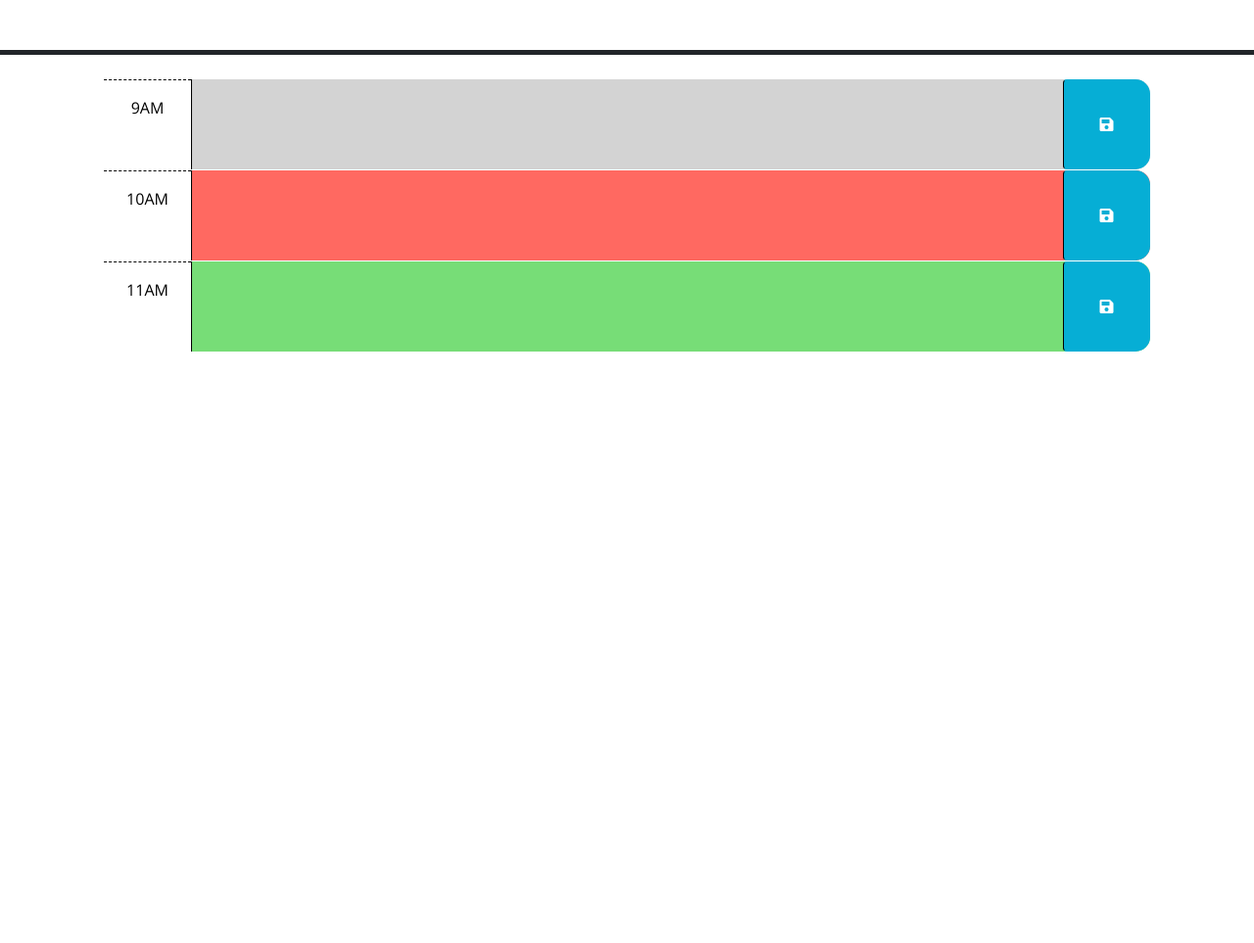
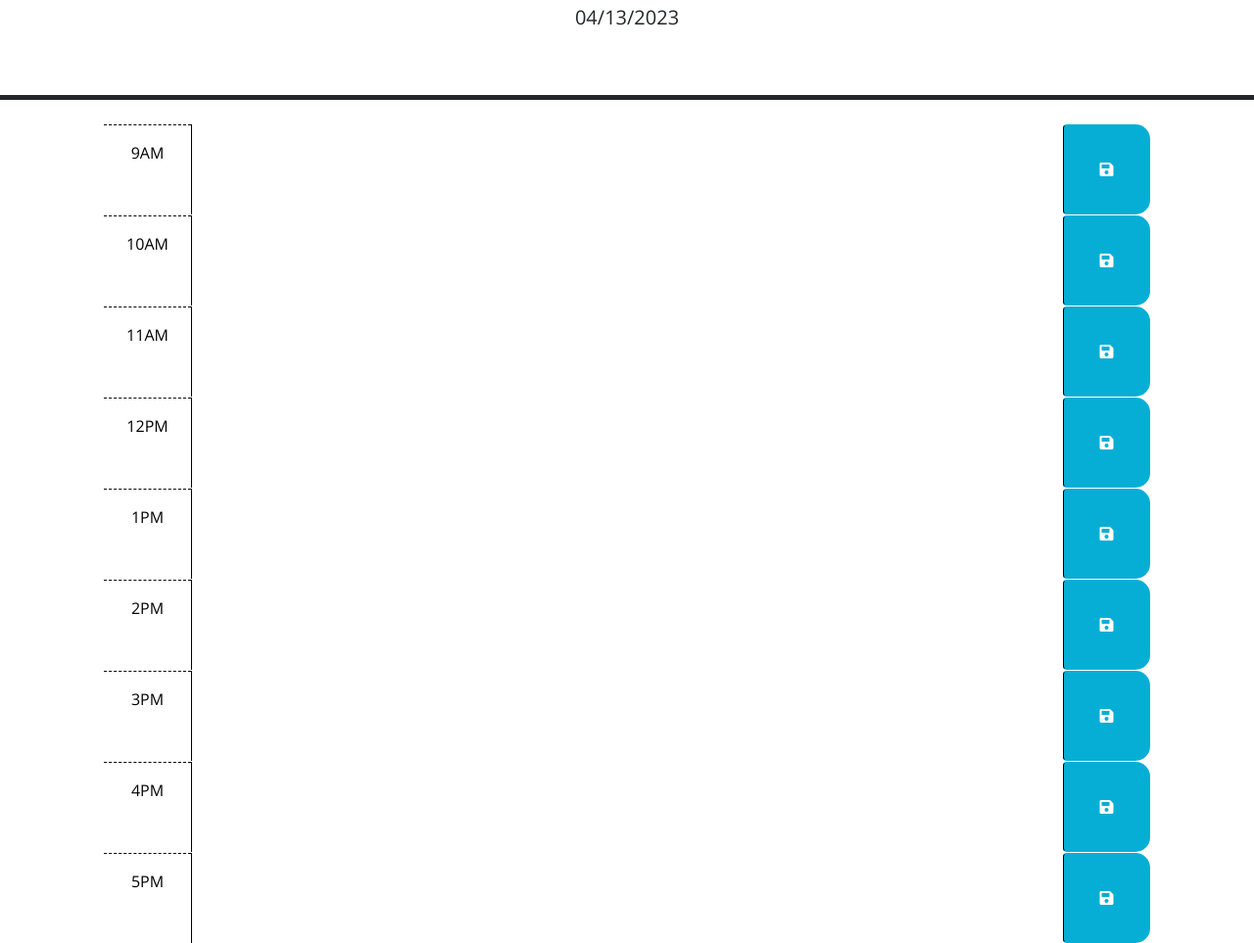
Before and after one commit to Badgers93/Challenge05Badgers, a plain HTML site: page Develop/index.html in a window 1280 px wide. Shown: the part 176-1139 px from the top of the page at 98% size. Before the commit the page ends 800 px from the top, so only its background shows below. Drawn offline with nearby package versions, Linux system fonts and the light colour scheme.

Commit message:
added current date to heaer / began work on listenener and saving local storage area

```diff
--- a/Develop/index.html
+++ b/Develop/index.html
@@ -29,40 +29,76 @@
       <p id="currentDay" class="lead"></p>
     </header>
     <div class="container-lg px-5">
-      <!-- Use class for "past", "present", and "future" to apply styles to the
-        time-block divs accordingly. The javascript will need to do this by
-        adding/removing these classes on each div by comparing the hour in the
-        id to the current hour. The html provided below is meant to be an example
-        demonstrating how the css provided can be leveraged to create the
-        desired layout and colors. The html below should be removed or updated
-        in the finished product. Remember to delete this comment once the
-        code is implemented.
-        -->
 
-      <!-- Example of a past time block. The "past" class adds a gray background color. -->
-      <div id="hour-9" class="row time-block past">
+      <div id="hour-9" class="row time-block">
         <div class="col-2 col-md-1 hour text-center py-3">9AM</div>
-        <textarea class="col-8 col-md-10 description" rows="3"> </textarea>
-        <button class="btn saveBtn col-2 col-md-1" aria-label="save">
-          <i class="fas fa-save" aria-hidden="true"></i>
+        <textarea class="col-8 col-md-10 description" rows="3" data-time="9"> </textarea>
+        <button class="btn saveBtn col-2 col-md-1" aria-label="save" data-time="9">
+          <i class="fas fa-save" aria-hidden="true" data-time="9"></i>
         </button>
       </div>
 
-      <!-- Example of a a present time block. The "present" class adds a red background color. -->
-      <div id="hour-10" class="row time-block present">
+      <div id="hour-10" class="row time-block">
         <div class="col-2 col-md-1 hour text-center py-3">10AM</div>
-        <textarea class="col-8 col-md-10 description" rows="3"> </textarea>
-        <button class="btn saveBtn col-2 col-md-1" aria-label="save">
-          <i class="fas fa-save" aria-hidden="true"></i>
+        <textarea class="col-8 col-md-10 description" rows="3" data-time="10"> </textarea>
+        <button class="btn saveBtn col-2 col-md-1" aria-label="save" data-time="10">
+          <i class="fas fa-save" aria-hidden="true" data-time="10"></i>
         </button>
       </div>
 
-      <!-- Example of a future time block. The "future" class adds a green background color. -->
-      <div id="hour-11" class="row time-block future">
+      <div id="hour-11" class="row time-block">
         <div class="col-2 col-md-1 hour text-center py-3">11AM</div>
-        <textarea class="col-8 col-md-10 description" rows="3"> </textarea>
-        <button class="btn saveBtn col-2 col-md-1" aria-label="save">
-          <i class="fas fa-save" aria-hidden="true"></i>
+        <textarea class="col-8 col-md-10 description" rows="3" data-time="11"> </textarea>
+        <button class="btn saveBtn col-2 col-md-1" aria-label="save" data-time="11">
+          <i class="fas fa-save" aria-hidden="true" data-time="11"></i>
+        </button>
+      </div>
+
+      <div id="hour-12" class="row time-block">
+        <div class="col-2 col-md-1 hour text-center py-3">12PM</div>
+        <textarea class="col-8 col-md-10 description" rows="3" data-time="12"> </textarea>
+        <button class="btn saveBtn col-2 col-md-1" aria-label="save" data-time="12">
+          <i class="fas fa-save" aria-hidden="true" data-time="12"></i>
+        </button>
+      </div>
+
+      <div id="hour-1" class="row time-block">
+        <div class="col-2 col-md-1 hour text-center py-3">1PM</div>
+        <textarea class="col-8 col-md-10 description" rows="3" data-time="1"> </textarea>
+        <button class="btn saveBtn col-2 col-md-1" aria-label="save" data-time="1">
+          <i class="fas fa-save" aria-hidden="true" data-time="1"></i>
+        </button>
+      </div>
+
+      <div id="hour-2" class="row time-block">
+        <div class="col-2 col-md-1 hour text-center py-3">2PM</div>
+        <textarea class="col-8 col-md-10 description" rows="3" data-time="2"> </textarea>
+        <button class="btn saveBtn col-2 col-md-1" aria-label="save" data-time="2">
+          <i class="fas fa-save" aria-hidden="true" data-time="2"></i>
+        </button>
+      </div>
+
+      <div id="hour-3" class="row time-block">
+        <div class="col-2 col-md-1 hour text-center py-3">3PM</div>
+        <textarea class="col-8 col-md-10 description" rows="3" data-time="3"> </textarea>
+        <button class="btn saveBtn col-2 col-md-1" aria-label="save" data-time="3">
+          <i class="fas fa-save" aria-hidden="true" data-time="3"></i>
+        </button>
+      </div>
+
+      <div id="hour-4" class="row time-block">
+        <div class="col-2 col-md-1 hour text-center py-3">4PM</div>
+        <textarea class="col-8 col-md-10 description" rows="3" data-time="4"> </textarea>
+        <button class="btn saveBtn col-2 col-md-1" aria-label="save" data-time="4">
+          <i class="fas fa-save" aria-hidden="true" data-time="4"></i>
+        </button>
+      </div>
+
+      <div id="hour-5" class="row time-block">
+        <div class="col-2 col-md-1 hour text-center py-3">5PM</div>
+        <textarea class="col-8 col-md-10 description" rows="3" data-time="5"> </textarea>
+        <button class="btn saveBtn col-2 col-md-1" aria-label="save" data-time="5">
+          <i class="fas fa-save" aria-hidden="true" data-time="5"></i>
         </button>
       </div>
 
@@ -73,6 +109,6 @@
       crossorigin="anonymous"
     ></script>
 
-    <script src="script.js"></script>
+    <script src="./script.js"></script>
   </body>
 </html>
--- a/Develop/script.js
+++ b/Develop/script.js
@@ -2,12 +2,19 @@
 // the code isn't run until the browser has finished rendering all the elements
 // in the html.
 $(function () {
-  // TODO: Add a listener for click events on the save button. This code should
-  // use the id in the containing time-block as a key to save the user input in
-  // local storage. HINT: What does `this` reference in the click listener
-  // function? How can DOM traversal be used to get the "hour-x" id of the
-  // time-block containing the button that was clicked? How might the id be
-  // useful when saving the description in local storage?
+  // Listener for click event on save button. Will save the text area into local storage for corresponding area.
+  $('.saveBtn').click(function(){
+    console.log('Button clicked!');
+    console.log($(this).attr('data-time'));
+    if($(this).attr('data-time') == 9){
+      let textAreaEl = document.querySelector("textarea");
+      localStorage.setItem('description9', JSON.stringify(textAreaEl));
+      console.log(localStorage.getItem('description9'));
+    }
+
+
+  })
+
   //
   // TODO: Add code to apply the past, present, or future class to each time
   // block by comparing the id to the current hour. HINTS: How can the id
@@ -18,6 +25,9 @@ $(function () {
   // TODO: Add code to get any user input that was saved in localStorage and set
   // the values of the corresponding textarea elements. HINT: How can the id
   // attribute of each time-block be used to do this?
-  //
-  // TODO: Add code to display the current date in the header of the page.
+
+  // Display the current date in the header of the page.
+  let currentDayEl = document.querySelector("#currentDay");
+  currentDayEl.textContent = dayjs().format('MM/DD/YYYY');
+
 });
```
Also changed, not shown: 1 other file.
